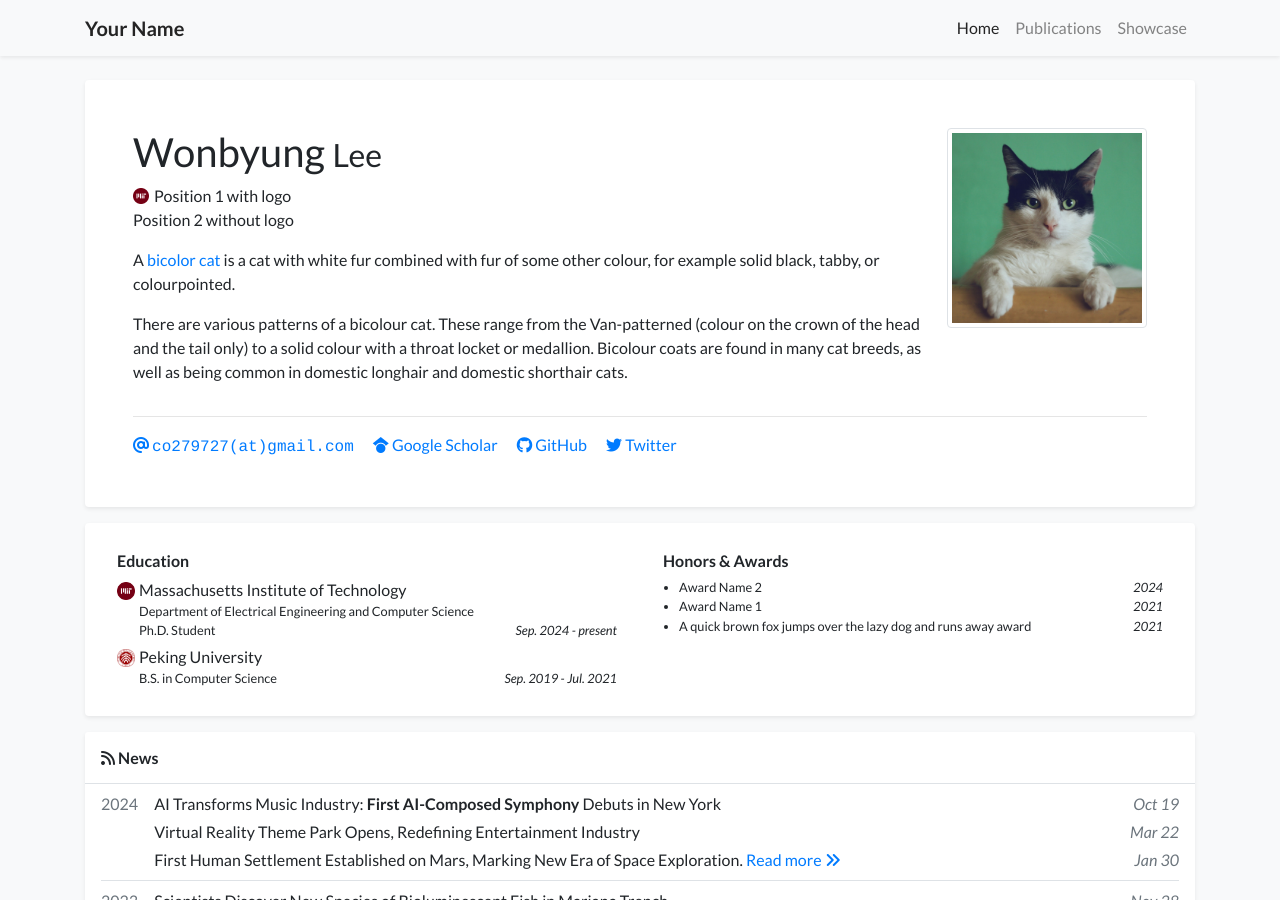
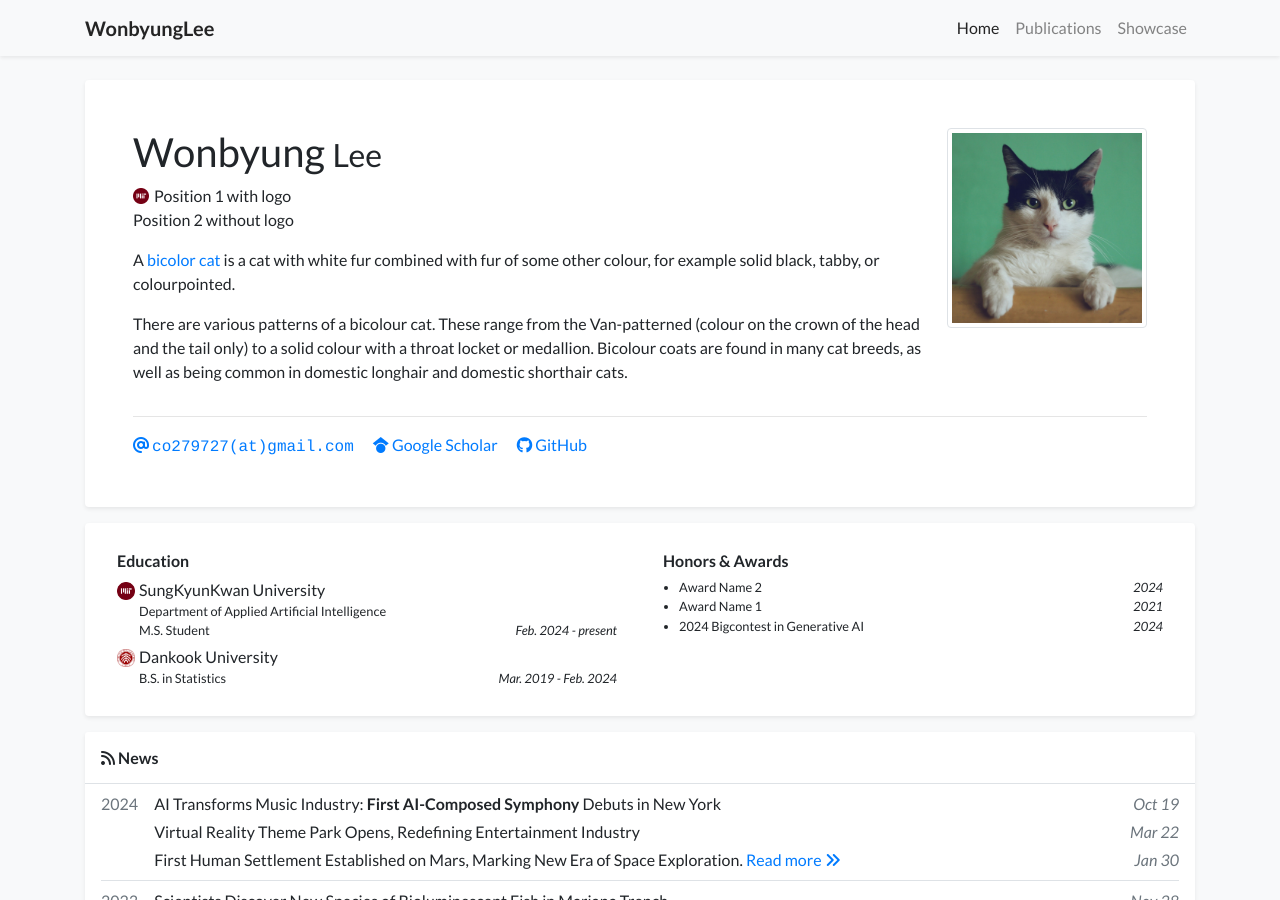
Before and after one commit to wonbyunglee/wonbyunglee.github.io, a Jekyll site: the page built from index.html, in a window 1280 px wide and 900 px high. Built offline with Jekyll 4.4.1, drawn with Linux system fonts in a browser that asks for light colours; nearby versions of some CDN libraries; a style sheet for code colours, icons or effects is not loaded.

Commit message:
Update profile.yml

```diff
--- a/_data/profile.yml
+++ b/_data/profile.yml
@@ -1,6 +1,6 @@
 primary_name: Wonbyung
 secondary_name: Lee
-navbar_name: "Your Name"
+navbar_name: WonbyungLee
 
 positions:
 - logo: /assets/images/badges/MIT_Social_circle.png  # Logo is optional
@@ -12,7 +12,7 @@ email: co279727@gmail.com
 # cv_link: link-to-your-cv-file
 gscholar: https://scholar.google.com/citations?user=6QaU2dsAAAAJ&hl=ko
 github: https://github.com/wonbyunglee?tab=repositories
-twitter: your_twitter_id  # Do not include the '@' symbol
+# twitter: your_twitter_id  # Do not include the '@' symbol
 # wechat_qrcode: /assets/images/etc/wechat.jpg
 # wechat_prompt: >-
 #   Please tell me your <strong>name</strong> and <strong>affiliation</strong> (current or past) when adding my wechat. Thanks!
@@ -35,16 +35,16 @@ portrait_caption: >-
   Photo by Manja Vitolic on Unsplash (this caption is optional, comment it out to disable).
 
 education:
-- name: Massachusetts Institute of Technology
+- name: SungKyunKwan University
   logo: /assets/images/badges/MIT_Social_circle.png
   position: >-
-    Department of Electrical Engineering and Computer Science <br/>
-    Ph.D. Student
-  date: Sep. 2024 - present
-- name: Peking University
+    Department of Applied Artificial Intelligence <br/>
+    M.S. Student
+  date: Feb. 2024 - present
+- name: Dankook University
   logo: /assets/images/badges/PKU_red.png
-  position: B.S. in Computer Science
-  date: Sep. 2019 - Jul. 2021
+  position: B.S. in Statistics
+  date: Mar. 2019 - Feb. 2024
 
 # experience:
 # - name: Peking University
@@ -57,5 +57,5 @@ awards:
   date: 2024
 - name: Award Name 1
   date: 2021
-- name: A quick brown fox jumps over the lazy dog and runs away award
-  date: 2021
+- name: 2024 Bigcontest in Generative AI
+  date: 2024
```
